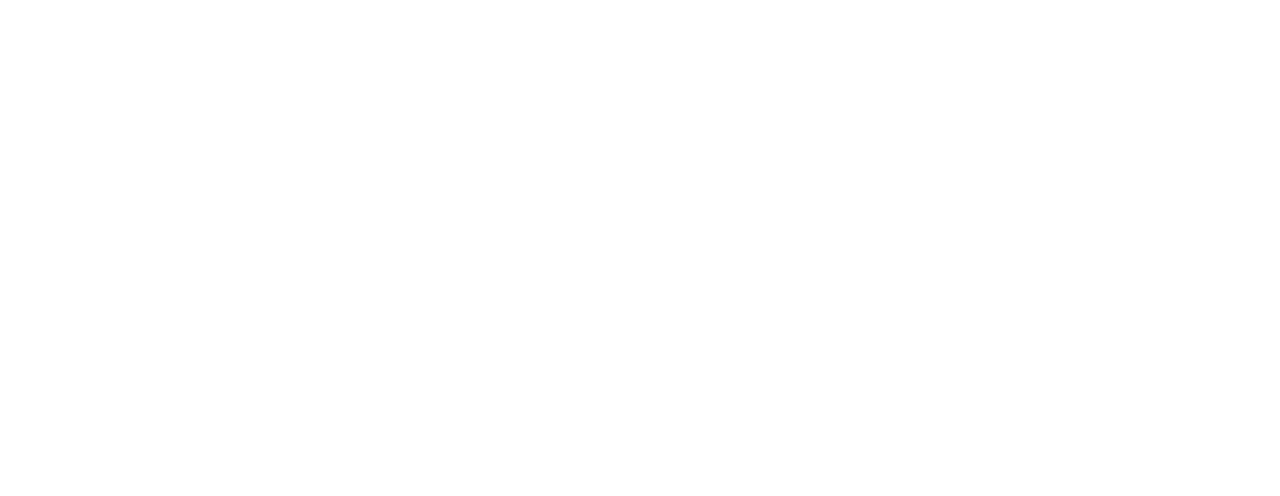
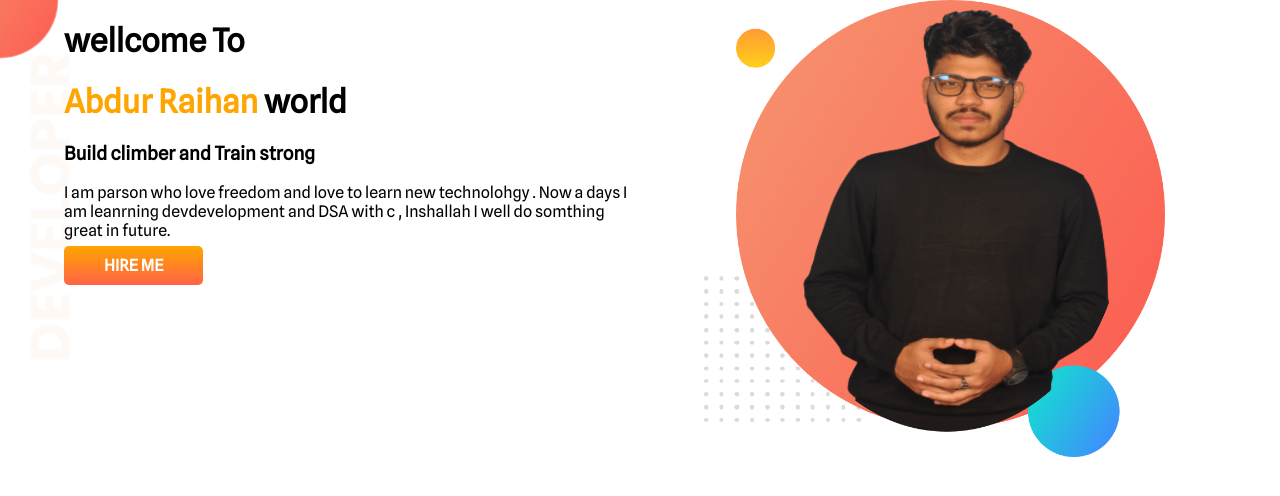
Before and after one commit to abdurraihan/devolopwe_portfolio, a plain HTML site: page index.html in a window 1280 px wide. Drawn offline with Linux system fonts and the light colour scheme.

Commit message:
top saction

```diff
--- a/index.html
+++ b/index.html
@@ -6,8 +6,36 @@
     <meta http-equiv="X-UA-Compatible" content="IE=edge">
     <meta name="viewport" content="width=device-width, initial-scale=1.0">
     <title>portfolio</title>
+
+    <link rel="preconnect" href="https://fonts.googleapis.com">
+<link rel="preconnect" href="https://fonts.gstatic.com" crossorigin>
+<link href="https://fonts.googleapis.com/css2?family=Spline+Sans&display=swap" rel="stylesheet">
+
 </head>
 <body>
 
+    <saction class="saction_one">
+        <div class="half_width">
+                <h1> wellcome To </h1>
+                <h1> <span class="name"> Abdur Raihan </span>  world</h1>
+
+                <h3> Build climber and Train strong </h3>
+
+                <P> I am parson who love freedom and love to learn new technolohgy .
+                    Now a days I am leanrning devdevelopment and DSA with c , Inshallah I well do somthing great in future.
+                </P>
+
+               <a class="button" href="https://www.linkedin.com/in/abdur-raihan-a3449b205/" target="blank">
+                   HIRE ME
+               </a>
+        </div>
+
+
+        <div class="half_width">
+            <img src="images/my-bg.png" alt="">
+        </div>
+
+  </saction>
+
 </body>
 </html>
--- a/style.css
+++ b/style.css
@@ -0,0 +1,37 @@
+body{
+    font-family: 'Spline Sans', sans-serif;
+    /* background-image: url ("images/my-bg.png");  */
+    margin: 0%;
+}
+
+.name{
+    color: orange;
+}
+
+
+.saction_one{
+    display:flex;
+    background-image: url(images/top-banner.png);
+    background-repeat: no-repeat;
+
+}
+
+.half_width{
+    width: 50%;
+    padding-left: 5%;
+}
+
+.half_width img {
+    width: 80%;
+}
+
+.button{
+
+    text-decoration: none;
+    background-image: linear-gradient(orange , tomato );
+    padding: 10px 40px;
+    color:  white;
+    font-weight: 700;
+    border-radius: 5px ;
+
+}
```
Also changed, not shown: images/dream-bg.png (added), images/exp-bg.png (added), images/jhankar.png (added), images/jhankar2.png (added), images/my-bg.png (added), images/my-bg2.png (added), images/top-banner.png (added), showOff/abdurraihan.png (added), showOff/nothing.jpg (added), 7 other files.
